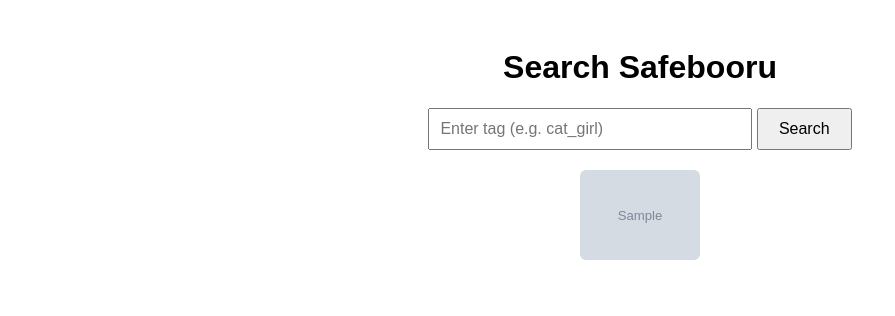
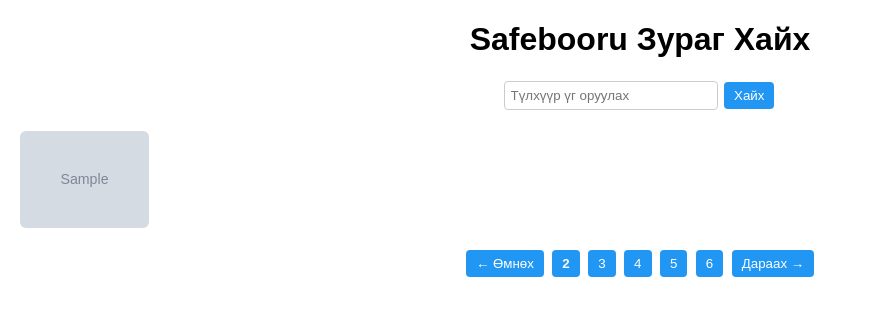
Before and after one commit to shinener/image-search, a Flask app: template templates/index.html in a window 1280 px wide. Shown: the top 316 px of the page, without its empty margins (0-895 px from the left). Run offline with Flask 3, Linux system fonts and the light colour scheme; the template is opened without the code that fills it: most values are stand-ins (such as "Sample title", 1, 10 or a date in 2020); grey boxes marked "Sample" are stand-in pictures.

Commit message:
everyone

```diff
--- a/app.py
+++ b/app.py
@@ -1,39 +1,52 @@
-from flask import Flask, render_template, request  # Import Flask framework tools
-import requests  # To make HTTP requests to Safebooru API
+from flask import Flask, render_template, request
+import requests
 
-app = Flask(__name__)  # Create Flask app instance
+app = Flask(__name__)
 
-@app.route('/', methods=['GET', 'POST'])  # Define homepage route, accepts form GET and POST
+@app.route('/', methods=['GET', 'POST'])
 def index():
-    images = []  # Initialize empty list to hold image URLs
+    # List to store image URLs
+    images = []
 
-    # If the user submitted the form (POST request)
+    # Get current page index from URL (defaults to 0 if not present)
+    page = int(request.args.get('page', 0))
+
+    # Keyword is either from POST (new search) or GET (pagination)
+    keyword = ''
     if request.method == 'POST':
-        keyword = request.form['keyword']  # Get the search tag entered by user
+        keyword = request.form['keyword']   # New search input from user
+        page = 0                            # Reset to first page
+    elif request.method == 'GET':
+        keyword = request.args.get('keyword', '')  # Keep keyword when paging
 
-        # Parameters for Safebooru API request
+    # Only search if a keyword is provided
+    if keyword:
+        # Danbooru-style Safebooru API parameters
         params = {
-            'page': 'dapi',     # Use Safebooru API interface
-            's': 'post',        # Search posts
-            'q': 'index',       # List posts
-            'json': 1,          # Request JSON response format
-            'tags': keyword,    # Use the user input as search tags
-            'limit': 20         # Number of posts to return
+            'page': 'dapi',
+            's': 'post',
+            'q': 'index',
+            'json': 1,               # Return results in JSON
+            'tags': keyword,         # Tag(s) to search
+            'limit': 20,             # Images per page
+            'pid': page              # Page index for pagination
         }
 
-        # Send GET request to Safebooru API with parameters
+        # Make a GET request to Safebooru API
         response = requests.get('https://safebooru.org/index.php', params=params)
 
-        # If the response is successful
         if response.status_code == 200:
-            data = response.json()  # Parse the JSON data
+            data = response.json()
 
-            # Extract image URLs from each post if available
-            images = [post['file_url'] for post in data if 'file_url' in post]
+            # Extract image URLs from the JSON response
+            images = [
+                'https:' + post['file_url']
+                for post in data
+                if 'file_url' in post
+            ]
 
-    # Render the HTML template, passing the image URLs to it
-    return render_template('index.html', images=images)
-
-# Run the Flask app in debug mode for easier troubleshooting
-if __name__ == '__main__':
-    app.run(debug=True)
+    # Render the page with images, keyword, and current page
+    return render_template('index.html',
+                           images=images,
+                           keyword=keyword,
+                           page=page)
--- a/static/style.css
+++ b/static/style.css
@@ -1,47 +1,53 @@
-/* Center everything on the page and add padding */
 body {
+    font-family: sans-serif;
     text-align: center;
-    font-family: Arial, sans-serif;
-    padding: 20px;
+    margin: 20px;
 }
 
-/* Style the search form */
 form {
-    margin-bottom: 20px;
+    margin: 15px;
 }
 
-/* Style the input box */
 input[type="text"] {
-    padding: 10px;
-    width: 300px;
-    font-size: 16px;
+    padding: 6px;
+    width: 200px;
+    border-radius: 4px;
+    border: 1px solid #ccc;
 }
 
-/* Style the search button */
 button {
-    padding: 10px 20px;
-    font-size: 16px;
+    padding: 6px 10px;
+    margin: 2px;
+    border-radius: 4px;
+    border: none;
+    background-color: #2196F3;
+    color: white;
+    cursor: pointer;
 }
 
-/* Use CSS grid to make images appear in a compact grid */
+button[disabled] {
+    background-color: #ccc;
+    cursor: not-allowed;
+}
+
 .gallery {
     display: grid;
-    grid-template-columns: repeat(auto-fit, minmax(120px, 1fr)); /* flexible columns */
-    gap: 8px; /* space between images */
-    justify-items: center; /* center images in their grid cells */
+    grid-template-columns: repeat(auto-fill, minmax(120px, 1fr));
+    gap: 10px;
+    margin-top: 20px;
 }
 
-/* Style individual images */
 .gallery img {
-    width: 120px; /* smaller width */
-    height: 90px; /* smaller height */
-    object-fit: cover; /* crop/scale images nicely */
-    border-radius: 6px; /* rounded corners */
-    cursor: pointer; /* pointer on hover */
-    transition: transform 0.2s ease; /* smooth zoom effect */
+    width: 100%;
+    height: auto;
+    border-radius: 6px;
+    transition: transform 0.2s;
 }
 
-/* Zoom image on hover */
 .gallery img:hover {
     transform: scale(1.1);
 }
+
+.pagination {
+    margin-top: 20px;
+}
--- a/templates/index.html
+++ b/templates/index.html
@@ -2,24 +2,50 @@
 <html>
 <head>
     <title>Safebooru Image Search</title>
-    <!-- Link CSS file for styling -->
     <link rel="stylesheet" href="{{ url_for('static', filename='style.css') }}">
 </head>
 <body>
-    <h1>Search Safebooru</h1>
+    <h1>Safebooru Зураг Хайх</h1>
 
-    <!-- Search form that sends POST request with keyword -->
+    <!-- Search Form -->
     <form method="POST">
-        <input type="text" name="keyword" placeholder="Enter tag (e.g. cat_girl)" required>
-        <button type="submit">Search</button>
+        <!-- Input retains the keyword after search -->
+        <input type="text" name="keyword" value="{{ keyword }}" placeholder="Түлхүүр үг оруулах" required>
+        <button type="submit">Хайх</button>
     </form>
 
-    <!-- Container for image results -->
+    <!-- Gallery: Loop through image list -->
     <div class="gallery">
-        <!-- Loop through images passed from Flask and create img tags -->
         {% for img in images %}
             <img src="{{ img }}" alt="Image">
         {% endfor %}
     </div>
+
+    <!-- Pagination Controls -->
+    {% if images %}
+        <div class="pagination">
+            <form method="GET">
+                <input type="hidden" name="keyword" value="{{ keyword }}">
+
+                <!-- Previous page (disable if on first page) -->
+                {% if page > 0 %}
+                    <button type="submit" name="page" value="{{ page - 1 }}">← Өмнөх</button>
+                {% else %}
+                    <button type="button" disabled>← Өмнөх</button>
+                {% endif %}
+
+                <!-- Page numbers (e.g., 1 2 3 4 5 ...) -->
+                {% for i in range(page, page + 5) %}
+                    <button type="submit" name="page" value="{{ i }}"
+                            {% if i == page %}style="font-weight:bold;"{% endif %}>
+                        {{ i + 1 }}
+                    </button>
+                {% endfor %}
+
+                <!-- Next page -->
+                <button type="submit" name="page" value="{{ page + 1 }}">Дараах →</button>
+            </form>
+        </div>
+    {% endif %}
 </body>
 </html>
```
